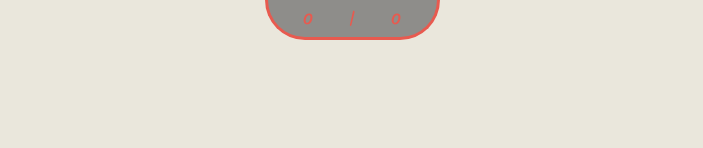
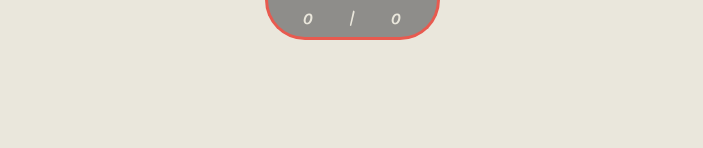
Before and after one commit to robisonwebdev/rock-paper-scissors-react, a React (Create React App) app: page / in a window 1280 px wide. Shown: the top 148 px of the page, without its empty margins (288-991 px from the left). Built offline with nearby package versions, Linux system fonts and the light colour scheme.

Commit message:
Changed white to tan on .scoreboard color

```diff
--- a/src/styles/Scoreboard.css
+++ b/src/styles/Scoreboard.css
@@ -9,7 +9,7 @@
     border-bottom-right-radius: 75px;
     border-bottom-left-radius: 75px;
     border-top: none;
-    color: var(--white);
+    color: var(--tan);
     height: 40px;
     width: 175px;
 }
```
